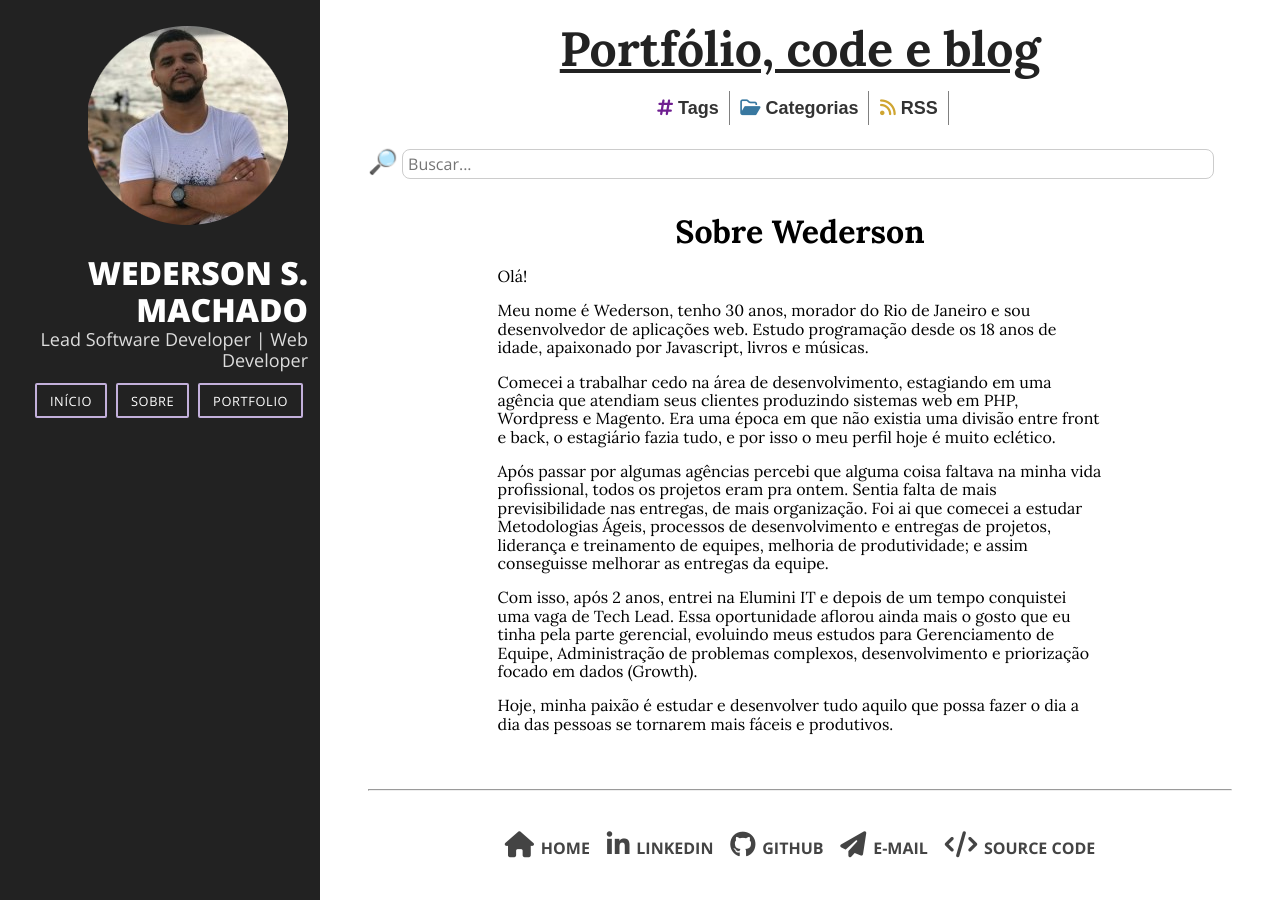
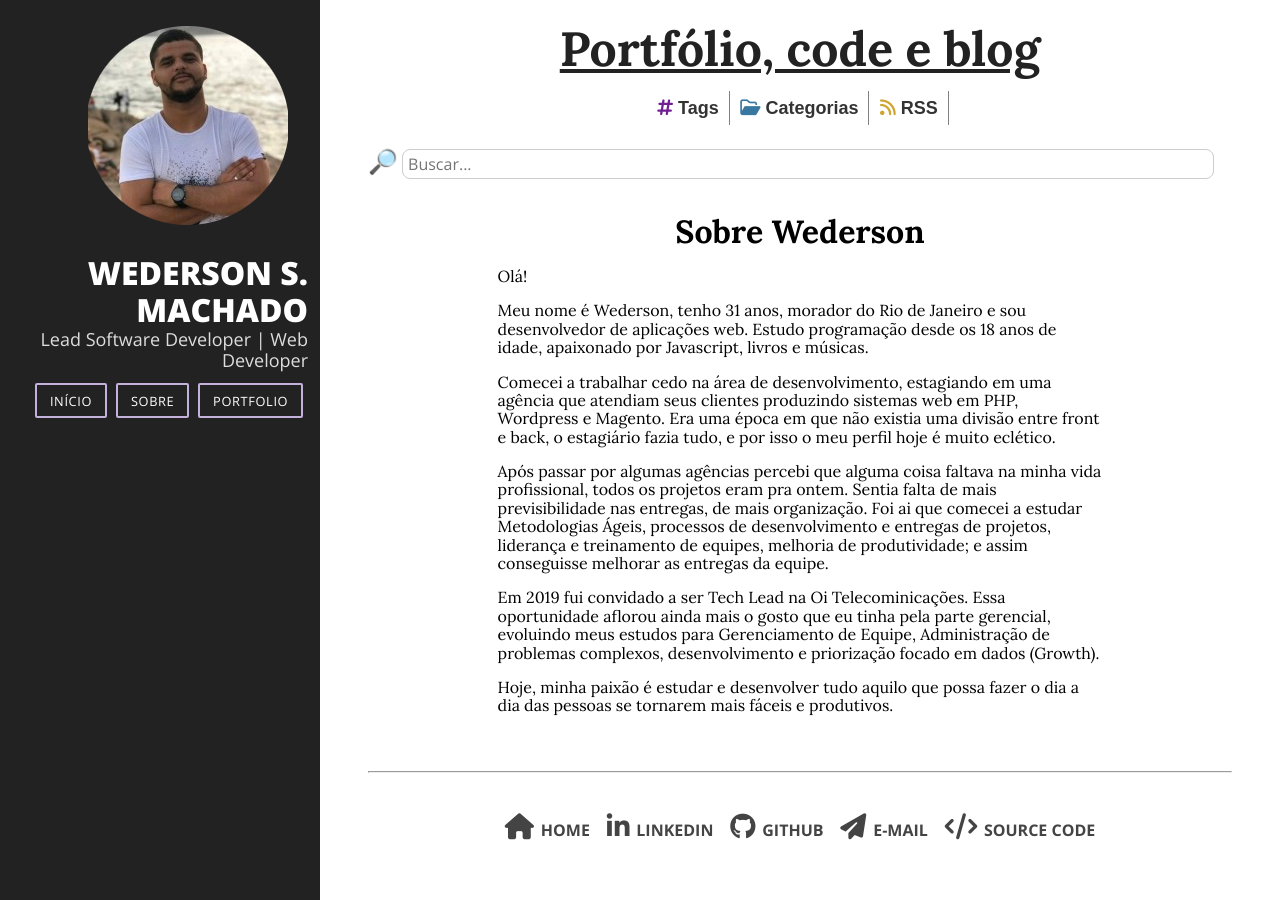
Before and after one commit to wederson/portfolio, a Jekyll site: the page built from _pages/sobre.md, in a window 1280 px wide. Built offline with Jekyll 4.4.1, drawn with Linux system fonts in a browser that asks for light colours; nearby versions of some CDN libraries; some web fonts are replaced.

Commit message:
edit about page

```diff
--- a/_pages/sobre.md
+++ b/_pages/sobre.md
@@ -6,12 +6,12 @@ permalink: /sobre/
 
 Olá!
 
-Meu nome é Wederson, tenho 30 anos, morador do Rio de Janeiro e sou desenvolvedor de aplicações web. Estudo programação desde os 18 anos de idade, apaixonado por Javascript, livros e músicas.
+Meu nome é Wederson, tenho 31 anos, morador do Rio de Janeiro e sou desenvolvedor de aplicações web. Estudo programação desde os 18 anos de idade, apaixonado por Javascript, livros e músicas.
 
 Comecei a trabalhar cedo na área de desenvolvimento, estagiando em uma agência que atendiam seus clientes produzindo sistemas web em PHP, Wordpress e Magento. Era uma época em que não existia uma divisão entre front e back, o estagiário fazia tudo, e por isso o meu perfil hoje é muito eclético.
 
 Após passar por algumas agências percebi que alguma coisa faltava na minha vida profissional, todos os projetos eram pra ontem. Sentia falta de mais previsibilidade nas entregas, de mais organização. Foi ai que comecei a estudar Metodologias Ágeis, processos de desenvolvimento e entregas de projetos, liderança e treinamento de equipes, melhoria de produtividade; e assim conseguisse melhorar as entregas da equipe.
 
-Com isso, após 2 anos, entrei na Elumini IT e depois de um tempo conquistei uma vaga de Tech Lead. Essa oportunidade aflorou ainda mais o gosto que eu tinha pela parte gerencial, evoluindo meus estudos para Gerenciamento de Equipe, Administração de problemas complexos, desenvolvimento e priorização focado em dados (Growth).
+Em 2019 fui convidado a ser Tech Lead na Oi Telecominicações. Essa oportunidade aflorou ainda mais o gosto que eu tinha pela parte gerencial, evoluindo meus estudos para Gerenciamento de Equipe, Administração de problemas complexos, desenvolvimento e priorização focado em dados (Growth).
 
 Hoje, minha paixão é estudar e desenvolver tudo aquilo que possa fazer o dia a dia das pessoas se tornarem mais fáceis e produtivos.
```
